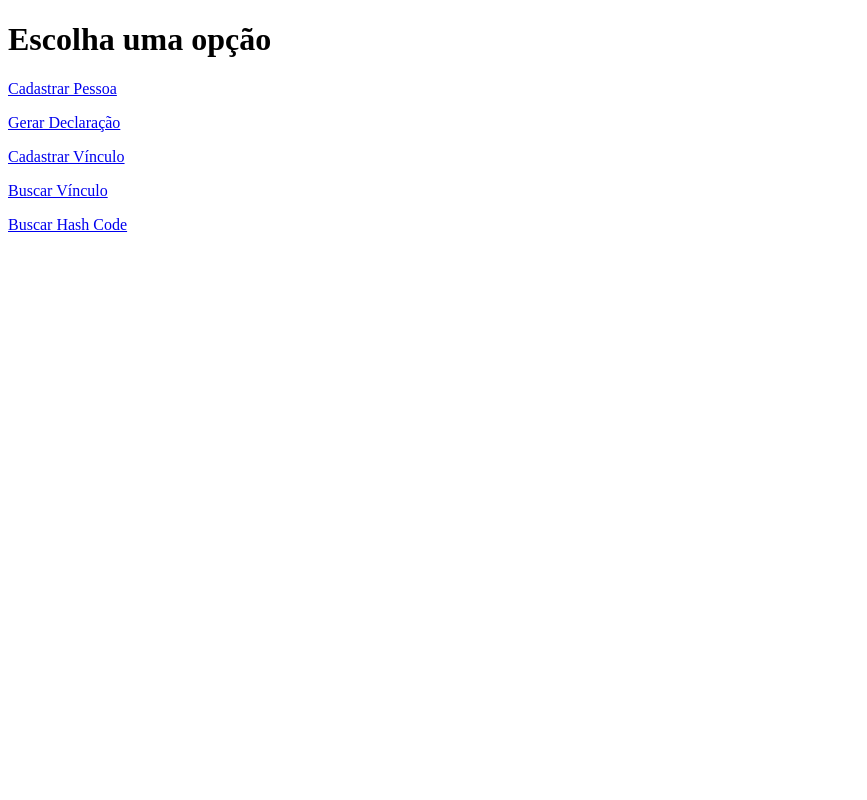
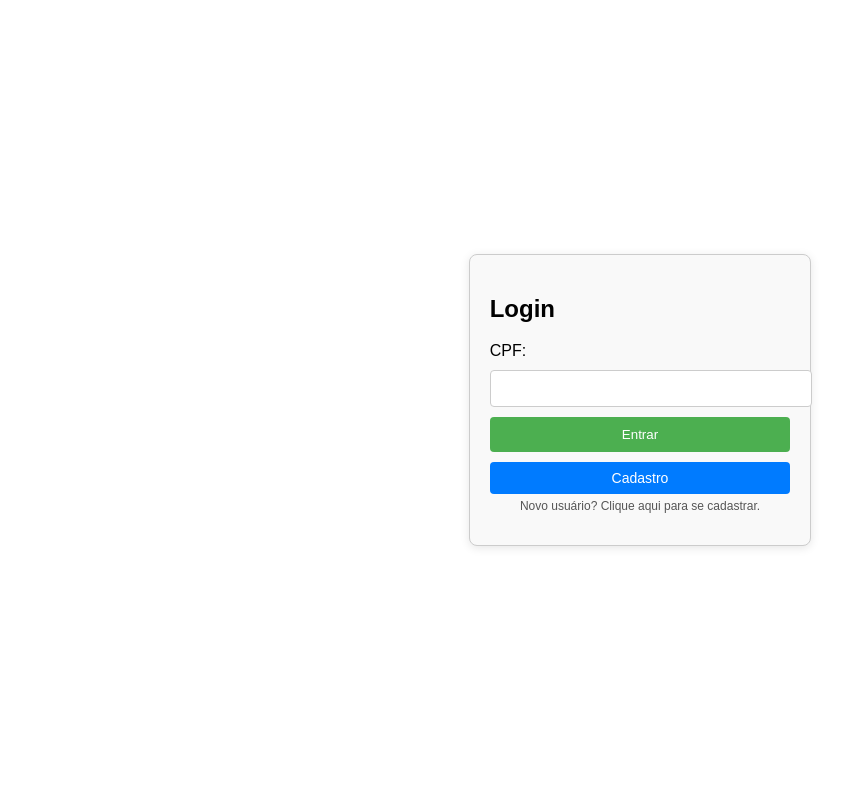
Before and after one commit to LucasAlb1609/desafio, a PHP site: page / in a window 1280 px wide. Shown: the whole page, without its empty margins (0-867 px from the left). Run offline with PHP 8.4, Linux system fonts and the light colour scheme.

Commit message:
Criação de tela de login como index e alocação do cadastro de novo usuário para a tela inicial. Antigo index.php se tornou menu.php.

```diff
--- a/index.php
+++ b/index.php
@@ -1,26 +1,132 @@
+<?php
+// Conexão com o banco de dados
+$host = 'localhost'; // Ajuste conforme necessário
+$user = 'root';      // Usuário do banco
+$password = '';      // Senha do banco
+$database = 'minha_database';
+
+$conn = new mysqli($host, $user, $password, $database);
+
+// Verifica se a conexão foi bem-sucedida
+if ($conn->connect_error) {
+    die("Falha na conexão com o banco de dados: " . $conn->connect_error);
+}
+
+$erro = '';
+if ($_SERVER['REQUEST_METHOD'] === 'POST') {
+    $cpf = $_POST['cpf'];
+
+    // Mantém o CPF formatado para a consulta
+    $stmt = $conn->prepare("SELECT id FROM pessoas WHERE cpf = ?");
+    $stmt->bind_param('s', $cpf);
+    $stmt->execute();
+    $result = $stmt->get_result();
+
+    if ($result->num_rows > 0) {
+        // CPF encontrado, redireciona para a página menu.php
+        header("Location: menu.php");
+        exit;
+    } else {
+        $erro = "CPF não encontrado.";
+    }
+    $stmt->close();
+}
+
+$conn->close();
+?>
+
 <!DOCTYPE html>
 <html lang="pt-BR">
 <head>
     <meta charset="UTF-8">
-    <title>Menu de Opções</title>
+    <meta name="viewport" content="width=device-width, initial-scale=1.0">
+    <title>Login</title>
+    <style>
+        body {
+            font-family: Arial, sans-serif;
+            display: flex;
+            justify-content: center;
+            align-items: center;
+            height: 100vh;
+            margin: 0;
+        }
+        .login-container {
+            max-width: 400px;
+            padding: 20px;
+            border: 1px solid #ccc;
+            border-radius: 8px;
+            background-color: #f9f9f9;
+            box-shadow: 0 2px 10px rgba(0, 0, 0, 0.1);
+        }
+        input[type="text"] {
+            width: 100%;
+            padding: 10px;
+            margin: 10px 0;
+            border: 1px solid #ccc;
+            border-radius: 4px;
+        }
+        button {
+            width: 100%;
+            padding: 10px;
+            background-color: #4CAF50;
+            color: white;
+            border: none;
+            border-radius: 4px;
+            cursor: pointer;
+        }
+        button:hover {
+            background-color: #45a049;
+        }
+        .btn-cadastro {
+            margin-top: 10px;
+            padding: 8px;
+            font-size: 14px;
+            background-color: #007BFF;
+            color: white;
+            border: none;
+            border-radius: 4px;
+            cursor: pointer;
+        }
+        .btn-cadastro:hover {
+            background-color: #0056b3;
+        }
+        .error {
+            color: red;
+            font-size: 14px;
+        }
+        .cadastro-legenda {
+            margin-top: 5px;
+            font-size: 12px;
+            color: #555;
+            text-align: center;
+        }
+    </style>
+    <script>
+        function formatCPF(input) {
+            let value = input.value.replace(/\D/g, ''); // Remove caracteres não numéricos
+            if (value.length > 11) value = value.slice(0, 11);
+            input.value = value
+                .replace(/(\d{3})(\d)/, '$1.$2')
+                .replace(/(\d{3})(\d)/, '$1.$2')
+                .replace(/(\d{3})(\d{1,2})$/, '$1-$2'); // Formata o CPF
+        }
+    </script>
 </head>
 <body>
-    <h1>Escolha uma opção</h1>
-
-    <!-- Link para Cadastro de Pessoas -->
-    <p><a href="pessoas.php">Cadastrar Pessoa</a></p>
-
-    <!-- Link para Gerar Declaração -->
-    <p><a href="gerar_declaracao.php">Gerar Declaração</a></p>
-
-    <!-- Link para cadastar Vínculo -->
-    <p><a href="vinculo.php">Cadastrar Vínculo</a></p>
-
-    <!-- Link para buscar Vínculo por CPF -->
-    <p><a href="consulta_cpf.php">Buscar Vínculo</a></p>
-
-    <!-- Link para buscar Vínculo pelo Hash Code -->
-    <p><a href="consulta_hash.php">Buscar Hash Code</a></p>
-
+    <div class="login-container">
+        <h2>Login</h2>
+        <form method="POST" action="">
+            <label for="cpf">CPF:</label>
+            <input type="text" id="cpf" name="cpf" maxlength="14" oninput="formatCPF(this)" required>
+            <button type="submit">Entrar</button>
+            <?php if ($erro): ?>
+                <p class="error"><?= htmlspecialchars($erro) ?></p>
+            <?php endif; ?>
+        </form>
+        <form action="pessoas.php" method="GET">
+            <button type="submit" class="btn-cadastro">Cadastro</button>
+        </form>
+        <p class="cadastro-legenda">Novo usuário? Clique aqui para se cadastrar.</p>
+    </div>
 </body>
 </html>
```
